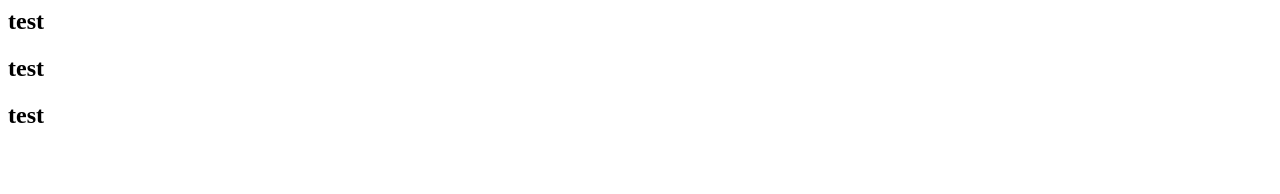
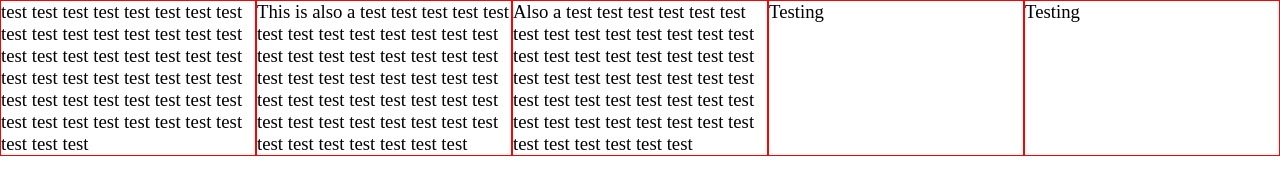
Before and after one commit to staten-island-tech/flex-box-gallery-pengshi2, a plain HTML site: page index.html in a window 1280 px wide. Drawn offline with Linux system fonts and the light colour scheme.

Commit message:
i did it

```diff
--- a/index.html
+++ b/index.html
@@ -4,12 +4,23 @@
     <meta http-equiv="X-UA-Compatible" content="IE=edge">
     <meta name="viewport" content="width=device-width, initial-scale=1.0">
     <title>Document</title>
+    <link rel= "stylesheet" href = "style.css"/>
+    <title> CSS </title>
 </head>
-<body>
-    <div class = "parent">
-        <h2 class = "px-size"> test</h2>
-        <h2 class ="rem size"> test</h2>
-        <h2 class ="em-size"> test </h2>
+ <body>
+    <div class = "parent parent-intro">
+        <div class = "child child-1"> test test test test test test test test test test test test test test test test test test test test test test test test test test test test test test test test test test test test test test test test test test test test test test test test test test test  </div>
+        <div class = "child child-2"> This is also a test test test test test test test test test test test test test test test test test test test test test test test test test test test test test test test test test test test test test test test test test test test test test test test test test test test test </div>
+        <div class = "child child-3"> Also a test test test test test test test test test test test test test test test test test test test test test test test test test test test test test test test test test test test test test test test test test test test test test test test test test test test test </div>
+        <br/>
+        <div class = "parent parent-spacing">
+        </div>
+        <div class = "child child-2"> Testing </div>
+        <div class = "child child-3"> Testing</div>
+       </div>
+       <br/>
+       <div class = "parent parent-flexconstants">
+       </div>
     </div>
-</body>
+ </body>
 </html>
--- a/style.css
+++ b/style.css
@@ -3,11 +3,17 @@ body,
 * {
   padding: 0;
   margin: 0;
+  box-sizing: border-box;
+  font-size: 62.5%;
 }
 
-.px-size {
-  box-sizing: content-box;
-  width: 70%;
-  border: solid #5b6dcd 10px;
-  padding: 5px;
+.parent {
+  font-size: 30px;
+  display: flex;
+  justify-content: center;
 }
+
+.child {
+  border: 1px solid red;
+  width: 28%;
+}
```
Also changed, not shown: 1 other file.
